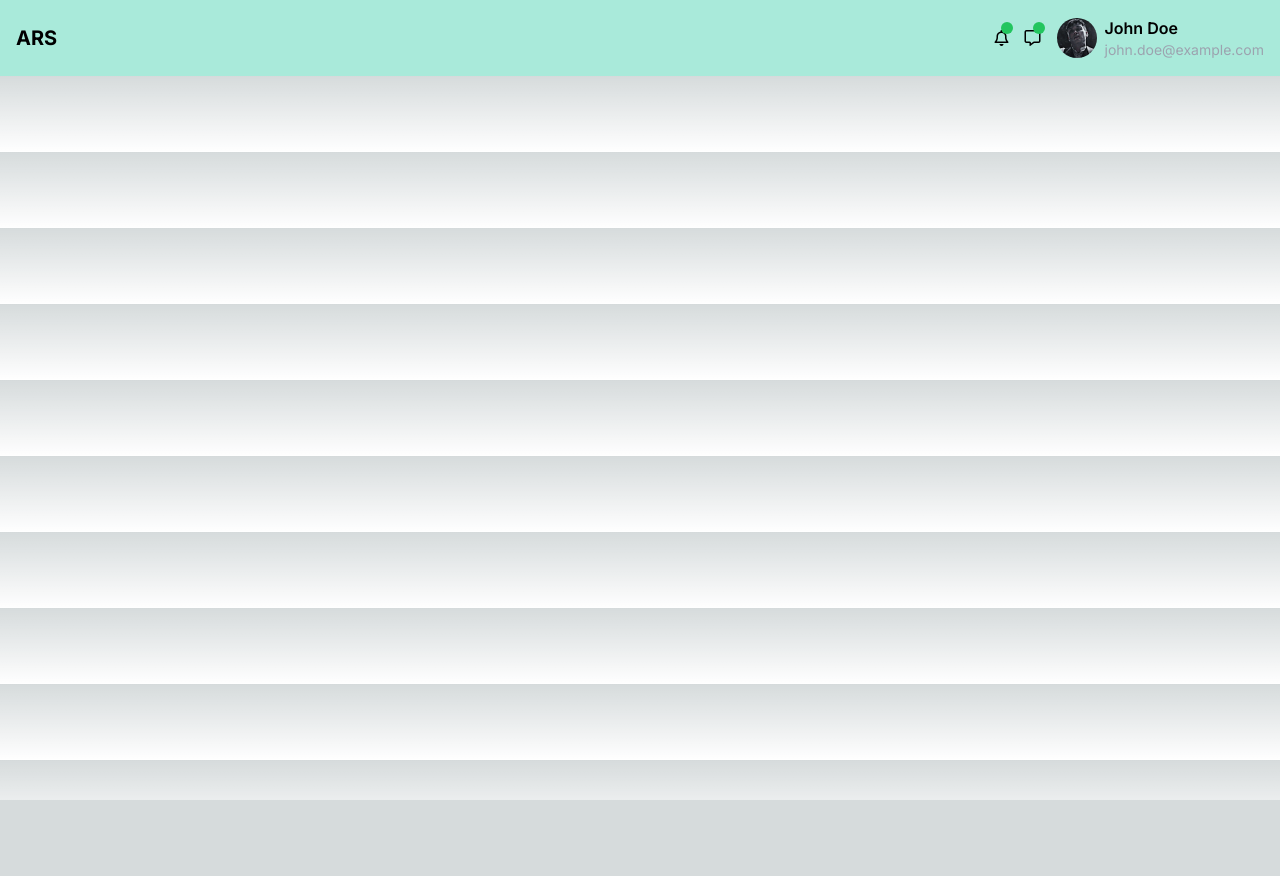
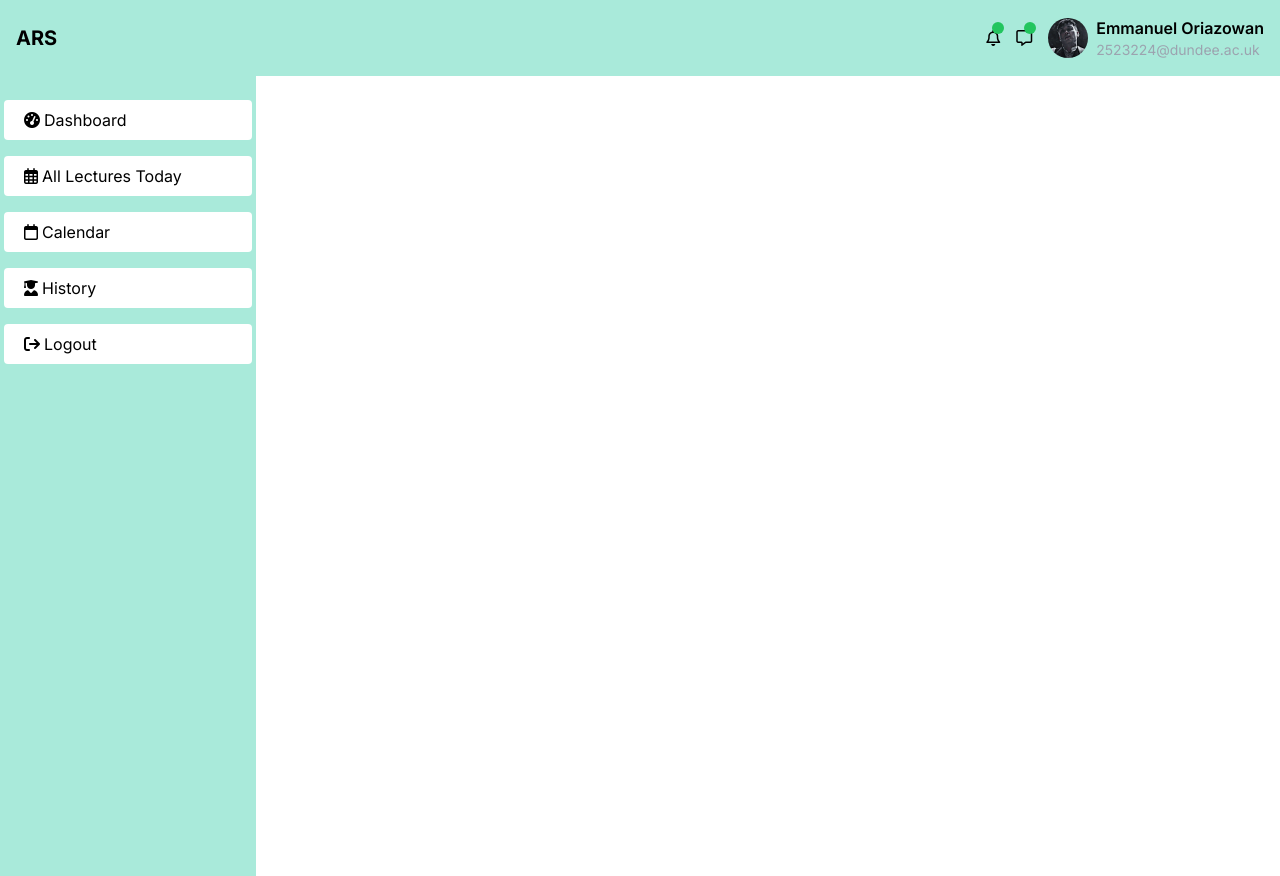
Before and after one commit to Emmanuel-Ehis/attendance-recording-software, a Next.js app: page / in a window 1280 px wide. Before the commit the page ends 800 px from the top, so only its background shows below. Built offline with nearby package versions, Linux system fonts and the light colour scheme; a web font is replaced by a local one.

Commit message:
sidebar navbar finished

```diff
--- /dev/null
+++ b/src/app/components/Sidebar.jsx
@@ -0,0 +1,37 @@
+// src/app/components/Sidebar.jsx
+import React from "react";
+import Link from "next/link";
+
+const Sidebar = () => {
+  return (
+    <div className="bg-[#A9EADA] text-white h-screen w-64 py-4 flex flex-col">
+      <Link href="/dashboard">
+        <div className="flex items-center space-x-9 px-4 py-2 my-2 m-1 rounded bg-white text-black hover:bg-gray-600 hover:text-white">
+          <i className="fas fa-tachometer-alt m-1"></i> Dashboard
+        </div>
+      </Link>
+      <Link href="/lectures">
+        <div className="flex items-center space-x-2 px-4 py-2 my-2 m-1 rounded bg-white text-black hover:bg-gray-600 hover:text-white">
+          <i className="far fa-calendar-alt m-1"></i> All Lectures Today
+        </div>
+      </Link>
+      <Link href="/calendar">
+        <div className="flex items-center space-x-2 px-4 py-2 my-2 m-1 rounded bg-white text-black hover:bg-gray-600 hover:text-white">
+          <i className="far fa-calendar m-1"></i> Calendar
+        </div>
+      </Link>
+      <Link href="/history">
+        <div className="flex items-center space-x-2 px-4 py-2 my-2 m-1 rounded bg-white text-black hover:bg-gray-600 hover:text-white">
+          <i className="fa-solid fa-user-graduate m-1"></i> History
+        </div>
+      </Link>
+      <Link href="/logout">
+        <div className="flex items-center space-x-2 px-4 py-2 my-2 m-1 rounded bg-white text-black hover:bg-gray-600 hover:text-white">
+          <i className="fas fa-sign-out m-1"></i> Logout
+        </div>
+      </Link>
+    </div>
+  );
+};
+
+export default Sidebar;
--- a/src/app/components/navbar.jsx
+++ b/src/app/components/navbar.jsx
@@ -27,8 +27,8 @@ const Navbar = () => {
             height={40}
           />
           <div className="flex flex-col">
-            <div className="font-semibold text-black">John Doe</div>
-            <div className="text-sm text-gray-400">john.doe@example.com</div>
+            <div className="font-semibold text-black">Emmanuel Oriazowan</div>
+            <div className="text-sm text-gray-400">2523224@dundee.ac.uk</div>
           </div>
         </div>
       </div>
--- a/src/app/page.js
+++ b/src/app/page.js
@@ -1,5 +1,6 @@
 import React from 'react';
 import Navbar from '@/app/components/Navbar';
+import Sidebar from '@/app/components/Sidebar';
 
 // import { About, Explore, GetStarted, Hero } from '../sections';
 
@@ -8,9 +9,10 @@ const Page = () => (
     <div className="z-10 position-sticky">
       <Navbar />
     </div>
-    {/* <div className="relative z-0">
-      <Hero />
+     <div className="relative z-0">
+      <Sidebar />
     </div>
+    {/*
     <div className="relative z-0">
       <About />
       <div className="gradient-03 z-10" />
```
